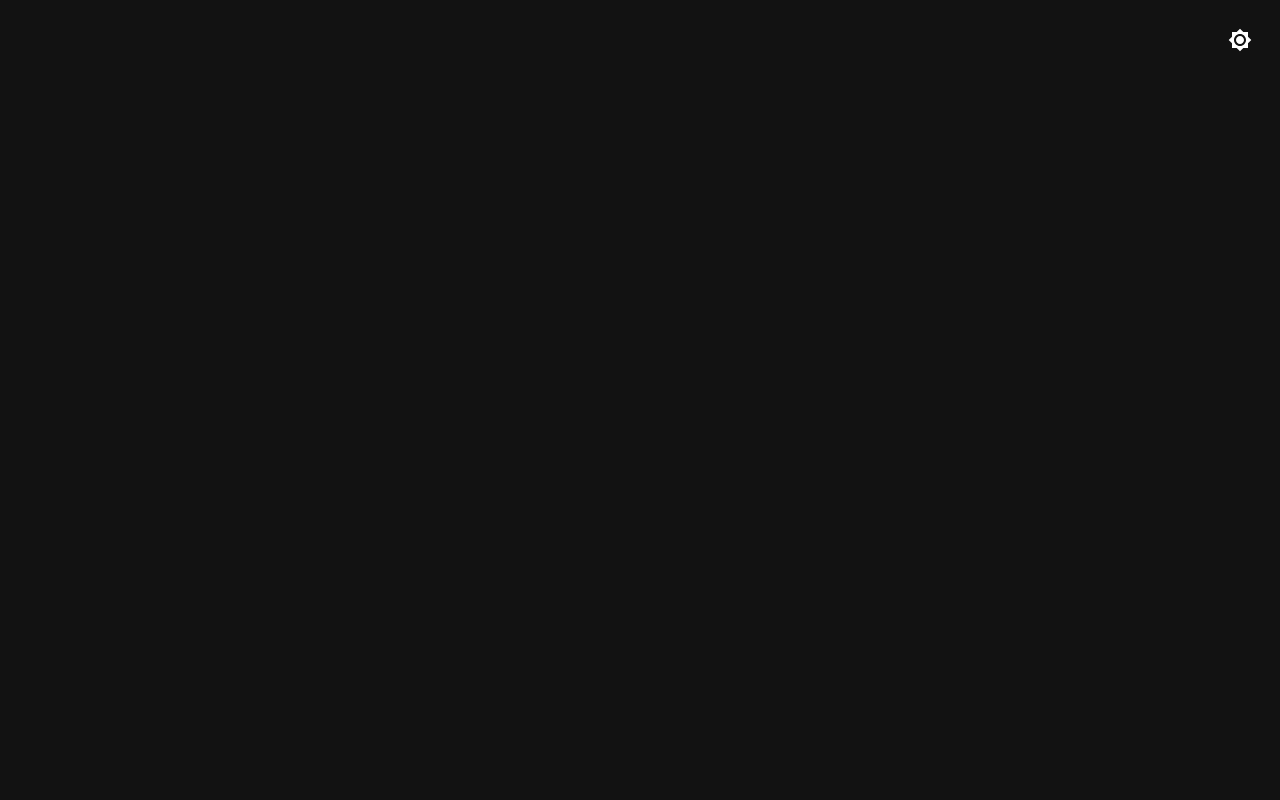
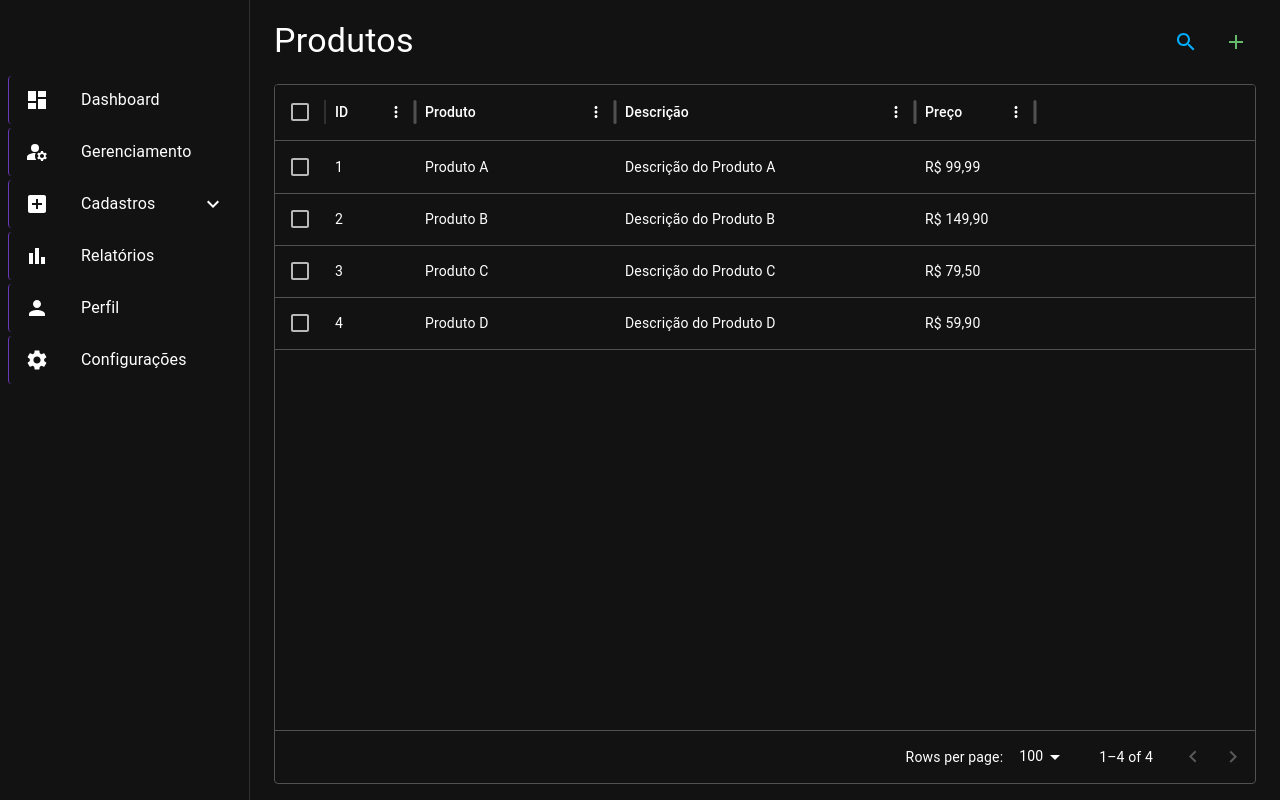
Before and after one commit to murilomelo7/rede-social, a React (Create React App) app in the folder frontend/: page /produtos in a window 1280 px wide. Before the commit this address had no page. Built offline with nearby package versions, Linux system fonts and the light colour scheme.

Commit message:
fix: #aaaaa Adicionado tela de produto 📂 **Branch:** main

```diff
--- a/frontend/package.json
+++ b/frontend/package.json
@@ -8,6 +8,7 @@
     "@mui/base": "^5.0.0-beta.61",
     "@mui/icons-material": "^6.1.6",
     "@mui/material": "^6.1.6",
+    "@mui/x-data-grid": "^7.28.1",
     "@testing-library/jest-dom": "^5.17.0",
     "@testing-library/react": "^13.4.0",
     "@testing-library/user-event": "^13.5.0",
--- a/frontend/src/App.js
+++ b/frontend/src/App.js
@@ -18,6 +18,7 @@ import lightTheme from "./themes/lightTheme";
 import darkTheme from "./themes/darkTheme";
 import { Brightness4, Brightness7 } from "@mui/icons-material";
 import Profile from "./pages/Profile/Profile";
+import ProdutoList from "./pages/Produto/ProdutoList";
 
 // Configuração do tema em modo escuro
 const darkThemeMode = createTheme(darkTheme);
@@ -40,14 +41,15 @@ function App() {
           <Route path="/cadastro" element={<Cadastro />} />
           <Route path="/home" element={<Layout children={<Home />} />} />
           <Route path="/profile" element={<Layout children={<Profile />} />} />
+          <Route path="/produtos" element={<Layout children={<ProdutoList />} />} />
         </Routes>
-        <IconButton
+        {/* <IconButton
           onClick={toggleTheme}
           color="inherit"
           style={{ position: "fixed", top: "20px", right: "20px" }}
         >
           {isDarkMode ? <Brightness7 /> : <Brightness4 />}{" "}
-        </IconButton>
+        </IconButton> */}
       </Router>
     </ThemeProvider>
   );
--- a/frontend/src/components/Layout/Layout.jsx
+++ b/frontend/src/components/Layout/Layout.jsx
@@ -1,9 +1,12 @@
 import React, { useState } from "react";
-import { CssBaseline, Box, Container } from "@mui/material";
+import { CssBaseline, Box, Container, alpha } from "@mui/material";
 import Sidebar from "../Sidebar/Sidebar";
 import Navbar from "../Navbar/Navbar";
+import { useTheme } from "@emotion/react";
 
 function Layout({ children }) {
+	const theme = useTheme();
+
 	return (
 		<Box
 			sx={{
@@ -26,9 +29,7 @@ function Layout({ children }) {
 				}}
 			>
 				<Container
-          maxWidth="lg"
 					sx={{
-            backgroundColor: "#121212",
 						minHeight: "100vh",
 						width: "100%",
 					}}
@@ -36,7 +37,6 @@ function Layout({ children }) {
 					{children}
 				</Container>
 			</Box>
-      <Navbar />
 		</Box>
 	);
 }
--- a/frontend/src/components/Navbar/Navbar.jsx
+++ b/frontend/src/components/Navbar/Navbar.jsx
@@ -1,61 +1,45 @@
-import {
-  Bookmark,
-  Home,
-  Mail,
-  Notifications,
-  Search,
-} from "@mui/icons-material";
-import {
-  Box,
-  Drawer,
-  InputAdornment,
-  List,
-  ListItem,
-  ListItemIcon,
-  ListItemText,
-  TextField,
-  Toolbar,
-} from "@mui/material";
+import React from 'react';
+import { Box, Typography, Button } from '@mui/material';
 
-function Navbar() {
-  const drawerWidth = 300;
-
+export default function CustomNavbar() {
   return (
-    <Drawer
-      variant="permanent"
-      anchor="right"
+    <Box
       sx={{
-        width: drawerWidth,
-        flexShrink: 0,
-        [`& .MuiDrawer-paper`]: { width: drawerWidth, boxSizing: "border-box" },
+        width: '100%',
+        height: '60px',
+        backgroundColor: '#1976d2',
+        display: 'flex',
+        alignItems: 'center',
+        justifyContent: 'space-between',
+        px: 3, // padding horizontal
+        boxShadow: '0 2px 4px rgba(0,0,0,0.1)',
       }}
     >
-      <Box sx={{ overflow: "auto" }}>
-        <List>
-          <ListItem>
-            <TextField
-              type="search"
-              // label="Pesquisar"
-              placeholder="Pesquisar"
-              variant="outlined"
-              fullWidth
-              autoComplete="off"
-              value={""}
-              // onChange={(e) => setFormValue(prevState => ({ ...prevState, name: e.target.value }))}
-              InputProps={{
-                endAdornment: (
-                  <InputAdornment position="start">
-                    <Search />
-                  </InputAdornment>
-                ),
-                style: { borderRadius: "20px" }, // Define o arredondamento aqui
-              }}
-            />
-          </ListItem>
-        </List>
+      {/* Logo ou Título */}
+      <Typography variant="h6" sx={{ color: '#fff', fontWeight: 'bold' }}>
+        MinhaMarca
+      </Typography>
+
+      {/* Links de navegação */}
+      <Box sx={{ display: 'flex', gap: 2 }}>
+        <Button sx={{ color: '#fff', textTransform: 'none' }}>Início</Button>
+        <Button sx={{ color: '#fff', textTransform: 'none' }}>Sobre</Button>
+        <Button sx={{ color: '#fff', textTransform: 'none' }}>Serviços</Button>
+        <Button
+          variant="outlined"
+          sx={{
+            color: '#fff',
+            borderColor: '#fff',
+            textTransform: 'none',
+            '&:hover': {
+              backgroundColor: '#fff',
+              color: '#1976d2',
+            },
+          }}
+        >
+          Contato
+        </Button>
       </Box>
-    </Drawer>
+    </Box>
   );
 }
-
-export default Navbar;
--- a/frontend/src/components/Sidebar/Sidebar.jsx
+++ b/frontend/src/components/Sidebar/Sidebar.jsx
@@ -93,7 +93,7 @@ export default function Sidebar() {
 						<List component="div" disablePadding>
 							<ListItemButton
 								sx={styles.sublistItemButtonSubStyle}
-								onClick={() => handleNavigate("/cadastros/produtos")}
+								onClick={() => handleNavigate("/produtos")}
 							>
 								<ListItemIcon>
 									<InventoryIcon />
@@ -102,7 +102,7 @@ export default function Sidebar() {
 							</ListItemButton>
 							<ListItemButton
 								sx={styles.sublistItemButtonSubStyle}
-								onClick={() => handleNavigate("/cadastros/clientes")}
+								onClick={() => handleNavigate("/clientes")}
 							>
 								<ListItemIcon>
 									<GroupIcon />
--- a/frontend/src/pages/Produto/ProdutoList.jsx
+++ b/frontend/src/pages/Produto/ProdutoList.jsx
@@ -0,0 +1,103 @@
+import { Add, Grid4x4, PostAdd, Search } from "@mui/icons-material";
+import {
+	Box,
+	Avatar,
+	Typography,
+	Button,
+	TextField,
+	Card,
+	CardContent,
+	IconButton,
+	Paper,
+	Grid,
+	CardMedia,
+	CardActions,
+} from "@mui/material";
+import { useTheme } from "@mui/material/styles";
+import { useState } from "react";
+import { DataGrid } from "@mui/x-data-grid";
+
+function ProdutoList() {
+	const theme = useTheme();
+
+	const colunas = [
+		{ field: "id", headerName: "ID", width: 90 },
+		{ field: "nome", headerName: "Produto", width: 200 },
+		{ field: "descricao", headerName: "Descrição", width: 300 },
+		{ field: "preco", headerName: "Preço", width: 120 },
+	];
+
+	const linhas = [
+		{
+			id: 1,
+			nome: "Produto A",
+			descricao: "Descrição do Produto A",
+			preco: "R$ 99,99",
+		},
+		{
+			id: 2,
+			nome: "Produto B",
+			descricao: "Descrição do Produto B",
+			preco: "R$ 149,90",
+		},
+		{
+			id: 3,
+			nome: "Produto C",
+			descricao: "Descrição do Produto C",
+			preco: "R$ 79,50",
+		},
+		{
+			id: 4,
+			nome: "Produto D",
+			descricao: "Descrição do Produto D",
+			preco: "R$ 59,90",
+		},
+	];
+	return (
+		<Box component="main" sx={{ flexGrow: 1 }}>
+			<Box
+				sx={{
+					display: "flex",
+					justifyContent: "space-between",
+					alignItems: "center",
+					marginBottom: "10px",
+					marginTop: "10px",
+				}}
+			>
+				<Typography variant="h4" gutterBottom sx={{ marginTop: "10px" }}>
+					Produtos
+				</Typography>
+
+				<Box>
+					<IconButton
+						color="secondary"
+						// title={newPostFormIsOpen ? "Fechar" : "Novo post"}
+						// onClick={toggleNewPostForm}
+						sx={{ marginLeft: "10px" }}
+					>
+						<Search />
+					</IconButton>
+					<IconButton
+						color="success"
+						// title={newPostFormIsOpen ? "Fechar" : "Novo post"}
+						// onClick={toggleNewPostForm}
+						sx={{ marginLeft: "10px" }}
+					>
+						<Add />
+					</IconButton>
+				</Box>
+			</Box>
+			<Box sx={{ height: "calc(100vh - 100px)", width: "100%" }}>
+				<DataGrid
+					rows={linhas}
+					columns={colunas}
+					pageSize={5}
+					rowsPerPageOptions={[5, 10, 20]}
+					checkboxSelection
+					disableColumnFilter={true}
+				/>
+			</Box>
+		</Box>
+	);
+}
+export default ProdutoList;
```
Also changed, not shown: 2 other files (tests, documents, lock files or other folders). Lines whose indentation alone changed are shown as unchanged.
